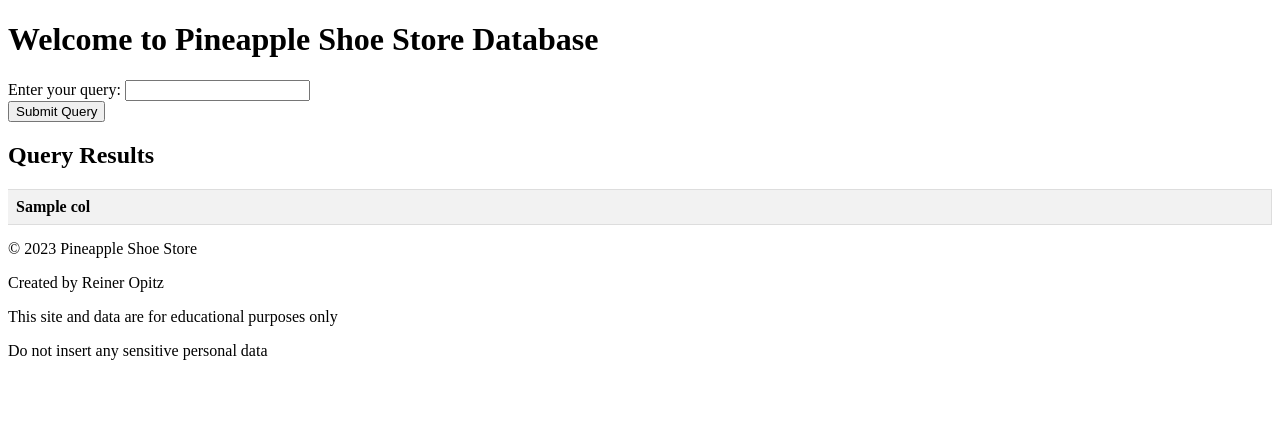
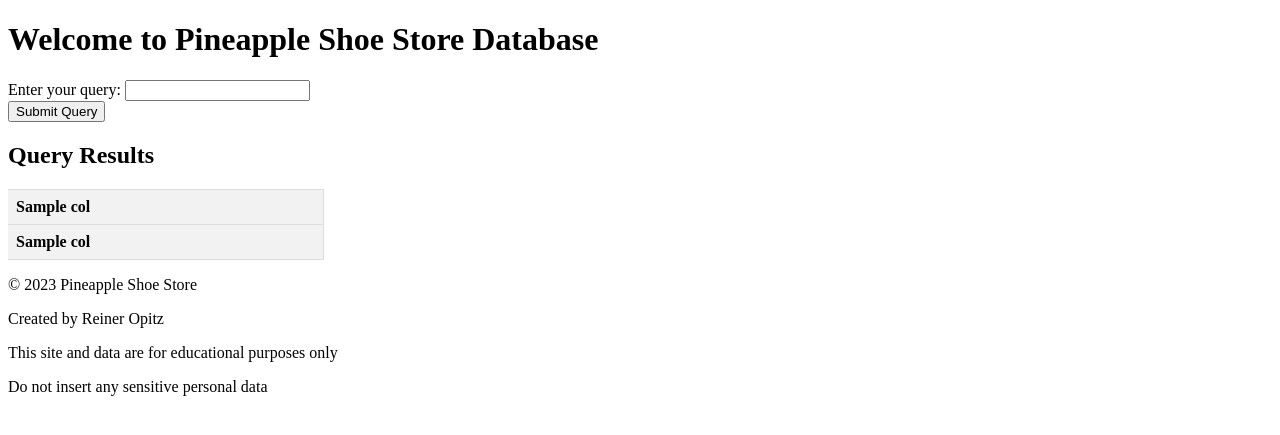
Before and after one commit to reinerism/475Ashoestore, a Flask app: template templates/home.html in a window 1280 px wide. Shown: the top 435 px of the page. Run offline with Flask 2, Linux system fonts and the light colour scheme; the template is opened without the code that fills it: most values are stand-ins (such as "Sample title", 1, 10 or a date in 2020); lists and menus that the app fills with data are empty.

Commit message:
forgot to add {{ col }} and fixed width

```diff
--- a/templates/home.html
+++ b/templates/home.html
@@ -5,7 +5,7 @@
 <style>
     table {
           border-collapse: collapse;
-          width: 100%;
+          width: 25%;
         }
 
     th, td {
@@ -60,6 +60,7 @@
             <tr>
                 <!-- td is for table data-->
                 {% for col in row%}
+                <th>{{ col }}</th>
                 <!-- <td style="border: 1px solid black">{{ col }}</td> going to implement style-->
                 {% endfor %}
             </tr>
```
